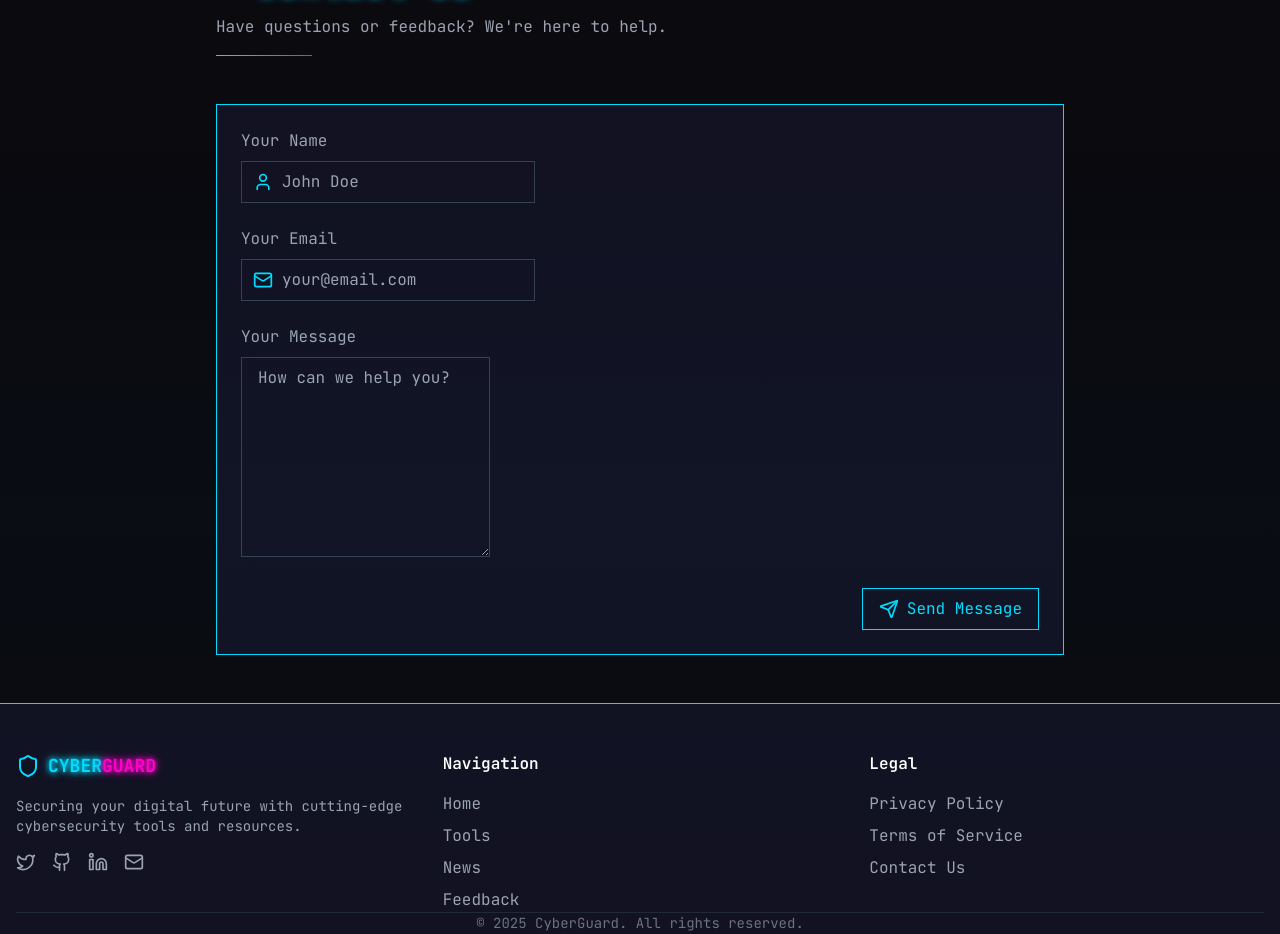
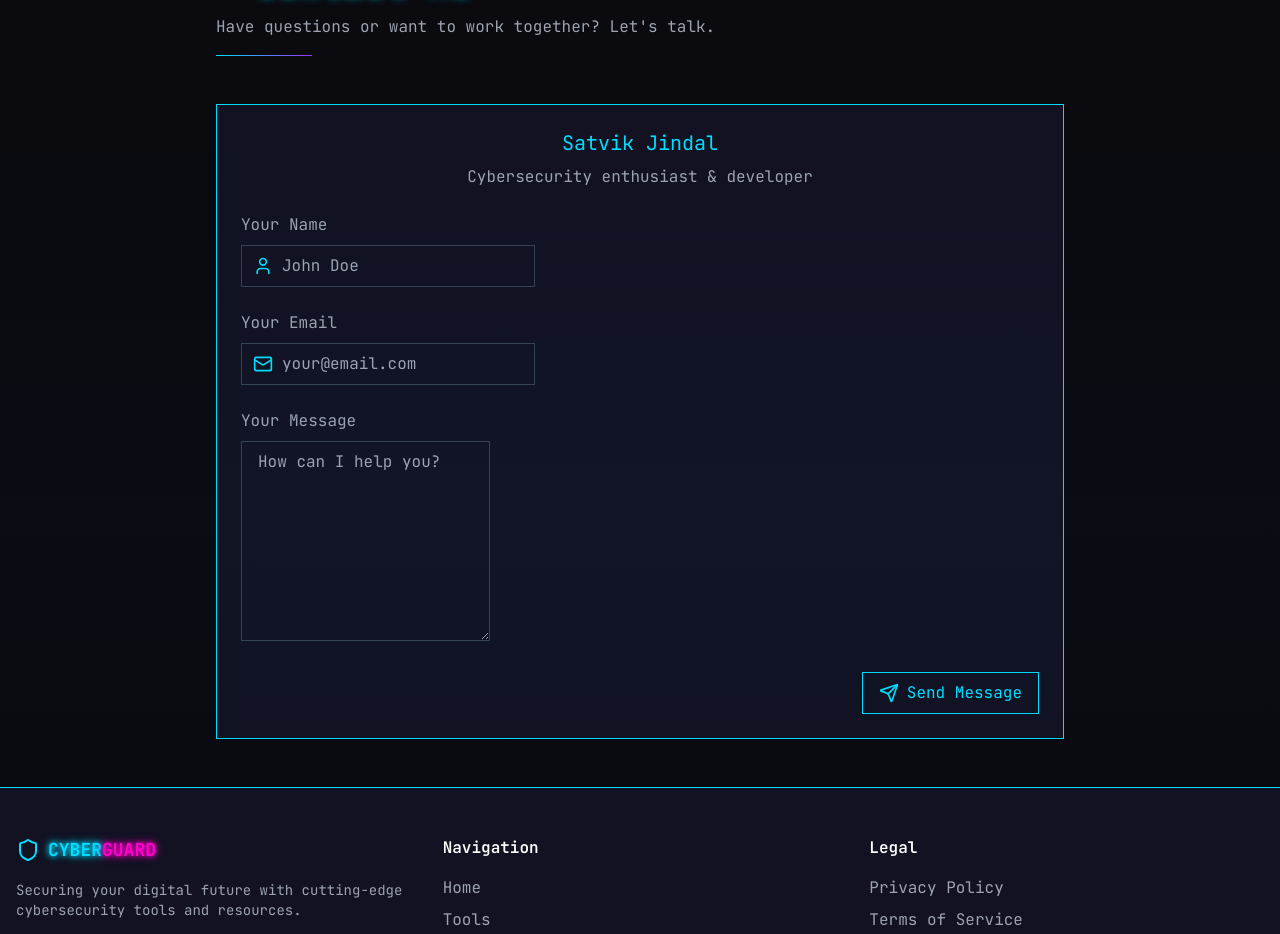
Before and after one commit to yaeboye/darkwave-cyberguard, a React (Vite) app: page /contact in a window 1280 px wide. Shown: the part 206-1140 px from the top of the page. Built offline with nearby package versions, Linux system fonts and the light colour scheme.

Commit message:
Add author name
Updated code to include the author's name and remove any traces of the original author.

```diff
--- a/src/components/Footer.jsx
+++ b/src/components/Footer.jsx
@@ -58,7 +58,7 @@ const Footer = () => {
 
         <div className="border-t border-gray-800 mt-8 pt-8 text-center">
           <p className="text-gray-500 text-sm">
-            &copy; {new Date().getFullYear()} CyberGuard. All rights reserved.
+            &copy; {new Date().getFullYear()} CyberGuard by Satvik Jindal. All rights reserved.
           </p>
         </div>
       </div>
--- a/src/pages/Contact.tsx
+++ b/src/pages/Contact.tsx
@@ -33,7 +33,7 @@ const Contact = () => {
 
     toast({
       title: "Message Sent",
-      description: "We'll get back to you as soon as possible!",
+      description: "Thank you for contacting me! I'll get back to you soon.",
     });
 
     setName('');
@@ -57,11 +57,16 @@ const Contact = () => {
           </div>
 
           <CyberHeader
-            title="Contact Us"
-            subtitle="Have questions or feedback? We're here to help."
+            title="Contact Me"
+            subtitle="Have questions or want to work together? Let's talk."
           />
 
           <div className="cyber-card">
+            <div className="mb-6 text-center">
+              <h3 className="text-xl text-cyber-blue font-cyber mb-2">Satvik Jindal</h3>
+              <p className="text-gray-400">Cybersecurity enthusiast & developer</p>
+            </div>
+
             <form onSubmit={handleSubmit} className="space-y-6">
               <div>
                 <label htmlFor="name" className="block text-gray-400 mb-2">
@@ -112,7 +117,7 @@ const Contact = () => {
                   value={message}
                   onChange={(e) => setMessage(e.target.value)}
                   className="cyber-input min-h-[200px]"
-                  placeholder="How can we help you?"
+                  placeholder="How can I help you?"
                   required
                 />
               </div>
```
